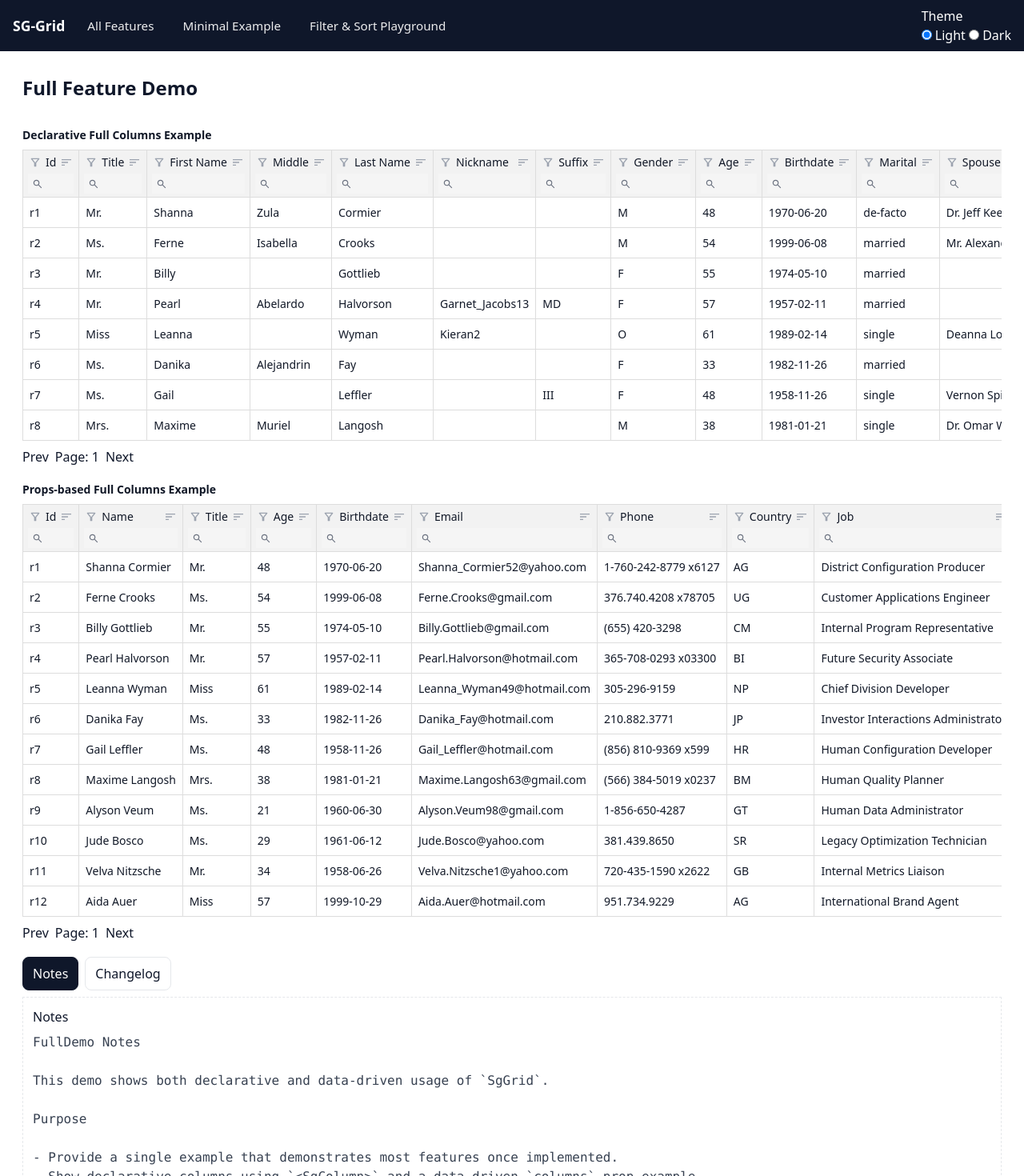
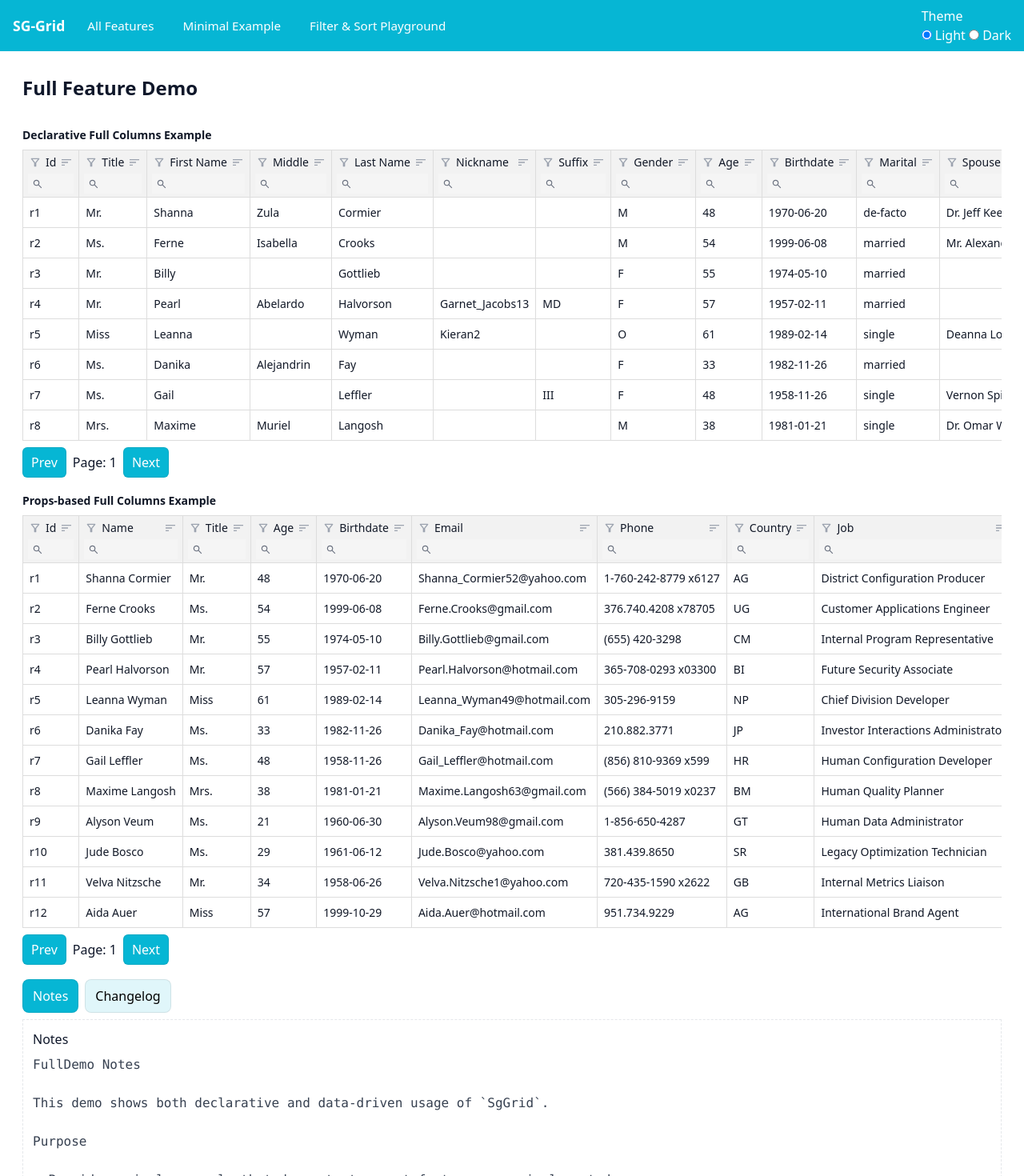
Before and after one commit to serhatgurel/sg-grid, a Vue app: page / in a window 1280 px wide. Shown: the top 1470 px of the page at 80% size. Built offline with nearby package versions, Linux system fonts and the light colour scheme.

Commit message:
feat: update menubar and button styles with theme variables for improved UI consistency

```diff
--- a/src/App.vue
+++ b/src/App.vue
@@ -85,8 +85,8 @@ body,
   justify-content: space-between;
   align-items: center;
   padding: 8px 16px;
-  background: #0f172a;
-  color: white;
+  background: var(--sg-menubar-bg);
+  color: var(--sg-menubar-color);
 }
 .menubar-left {
   display: flex;
@@ -99,7 +99,7 @@ body,
 }
 
 .nav a {
-  color: rgba(255, 255, 255, 0.92);
+  color: var(--sg-menubar-color);
   text-decoration: none;
   margin-right: 12px;
   font-size: 0.95rem;
@@ -111,14 +111,12 @@ body,
   display: inline-block;
 }
 .nav a:hover {
-  /* block-style highlight with slightly lighter text color */
-  /* made 20% lighter per request */
-  background: rgba(255, 255, 255, 0.22);
-  color: rgba(255, 255, 255, 0.98);
+  background: var(--sg-menubar-hover-bg);
+  color: var(--sg-menubar-color);
   text-decoration: none;
 }
 .nav a:active {
-  background: rgba(255, 255, 255, 0.24);
+  background: var(--sg-menubar-hover-bg);
 }
 
 .app-content {
--- a/src/components/ExampleTabs.vue
+++ b/src/components/ExampleTabs.vue
@@ -51,17 +51,24 @@ const ariaLabel = props.ariaLabel ?? 'Example views'
   margin-bottom: 8px;
 }
 .tabs button {
-  background: transparent;
-  border: 1px solid var(--sg-panel-border);
+  /* Deselected state uses a softer background that matches the primary color */
+  background: var(--sg-button-deselected-bg);
+  border: 1px solid var(--sg-button-border);
   padding: 8px 12px;
   border-radius: 8px;
   cursor: pointer;
-  color: var(--sg-body-color);
+  color: var(--sg-button-deselected-color, var(--sg-button-color));
 }
 .tabs button.active {
-  background: var(--sg-contrast-bg);
-  color: var(--sg-contrast-color);
-  border-color: var(--sg-contrast-bg);
+  /* Selected state uses the primary menubar/button color */
+  background: var(--sg-button-bg);
+  color: var(--sg-button-color);
+  border-color: var(--sg-button-border);
+}
+.tabs button:hover {
+  /* Hover highlights toward primary */
+  background: var(--sg-button-hover-bg);
+  color: var(--sg-button-hover-color);
 }
 .panel h3 {
   margin: 0 0 8px 0;
--- a/src/style.css
+++ b/src/style.css
@@ -22,6 +22,21 @@
   --sg-panel-bg: #ffffff;
   --sg-panel-border: #e5e7eb;
   --sg-panel-color: #374151;
+  /* menubar and button accents */
+  --sg-menubar-bg: #06b6d4; /* light teal - happier */
+  --sg-menubar-color: #ffffff;
+  /* hover: slightly darker teal to match menubar (was a flat gray) */
+  --sg-menubar-hover-bg: #0ea5b7; /* Tailwind teal-400-ish */
+
+  --sg-button-bg: var(--sg-menubar-bg);
+  --sg-button-color: #ffffff;
+  --sg-button-border: rgba(0, 0, 0, 0.08);
+  --sg-button-hover-bg: var(--sg-menubar-hover-bg);
+  /* deselected / secondary button state (light mode friendly) */
+  --sg-button-deselected-bg: rgba(6, 182, 212, 0.12);
+  --sg-button-deselected-color: #000000;
+  /* hovered button text color */
+  --sg-button-hover-color: #000000;
   --sg-font-family:
     ui-sans-serif, system-ui, -apple-system, 'Segoe UI', Roboto, 'Helvetica Neue', Arial;
   --sg-font-size: 14px;
@@ -67,6 +82,52 @@
   --sg-panel-bg: #041025;
   --sg-panel-border: rgba(230, 238, 248, 0.06);
   --sg-panel-color: #cfe6ff;
+  --sg-menubar-bg: var(--sg-header-bg);
+  --sg-menubar-color: var(--sg-header-color);
+  --sg-menubar-hover-bg: rgba(230, 238, 248, 0.06);
+
+  --sg-button-bg: #0f172a;
+  /* lighten selected button so it stands out more in dark mode */
+  --sg-button-bg: #174a57;
+  --sg-button-color: #e6eef8;
+  --sg-button-border: rgba(230, 238, 248, 0.06);
+  /* make hover a bit lighter than selected so it's noticeable */
+  --sg-button-hover-bg: #162c3f;
+  /* dark-mode deselected should be visibly different from selected */
+  /* make deselected lighter (more subtle) but still noticeable on dark backgrounds */
+  --sg-button-deselected-bg: rgba(230, 238, 248, 0.06);
+  --sg-button-deselected-color: #cfe6ff;
+  /* hover text color in dark mode should remain light */
+  --sg-button-hover-color: var(--sg-button-color);
+}
+
+/* Simple button defaults that follow theme variables */
+button {
+  background: var(--sg-button-bg);
+  color: var(--sg-button-color);
+  border: 1px solid var(--sg-button-border);
+  padding: 6px 10px;
+  border-radius: 6px;
+  cursor: pointer;
+}
+button:hover {
+  background: var(--sg-button-hover-bg);
+  color: var(--sg-button-hover-color);
+}
+
+/* In dark mode: make Prev/Next use the deselected/secondary button appearance
+   so they visually match unselected controls and don't jump to primary on hover. */
+.theme-dark button[data-test-prev-btn],
+.theme-dark button[data-test-next-btn] {
+  background: var(--sg-button-deselected-bg);
+  color: var(--sg-button-deselected-color);
+  border-color: var(--sg-button-border);
+}
+.theme-dark button[data-test-prev-btn]:hover,
+.theme-dark button[data-test-next-btn]:hover {
+  /* match tabs hover: highlight toward primary on hover */
+  background: var(--sg-button-hover-bg);
+  color: var(--sg-button-hover-color);
 }
 
 /* Base document-level styles using the theme variables */
```
